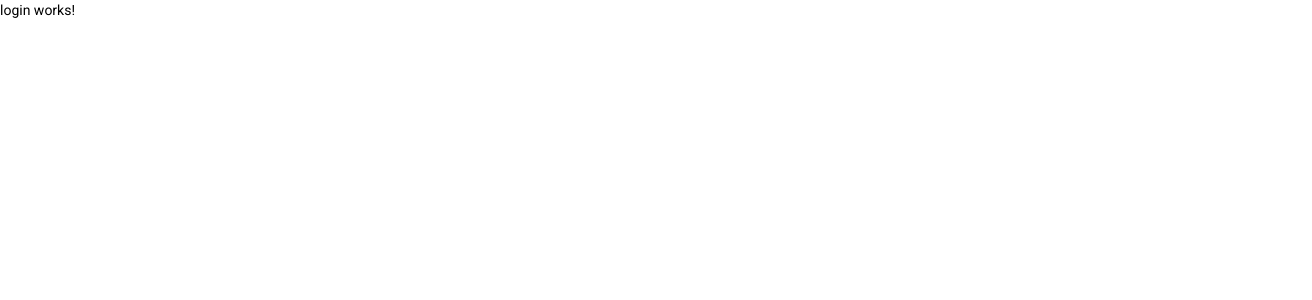
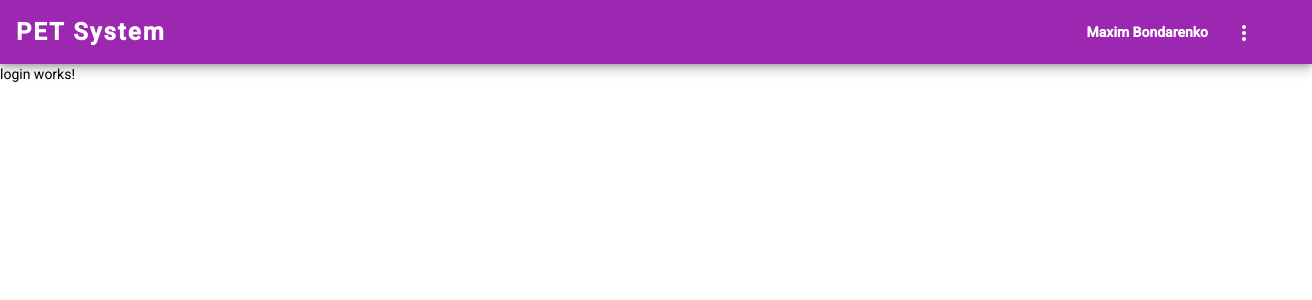
Before and after one commit to Maximbndrnk/prepaid-expence-tracking-system-rbc, an Angular app in the folder pets-front/: page /login in a window 1280 px wide. Shown: the top 300 px of the page, 1312 px wide, since content can reach past the window. Built offline with nearby package versions, Linux system fonts and the light colour scheme.

Commit message:
add header

```diff
--- a/pets-front/src/app/app-routing.module.ts
+++ b/pets-front/src/app/app-routing.module.ts
@@ -1,6 +1,6 @@
 import { NgModule } from '@angular/core';
 import { RouterModule, Routes } from '@angular/router';
-import { PageNotFoundComponent } from './page-not-found.component';
+import { PageNotFoundComponent } from '../shared/components/page-not-found.component';
 
 const routes: Routes = [
   {
--- a/pets-front/src/app/app.component.html
+++ b/pets-front/src/app/app.component.html
@@ -1 +1,2 @@
+<app-header></app-header>
 <router-outlet></router-outlet>
--- a/pets-front/src/app/app.module.ts
+++ b/pets-front/src/app/app.module.ts
@@ -4,17 +4,17 @@ import { BrowserModule } from '@angular/platform-browser';
 import { AppRoutingModule } from './app-routing.module';
 import { AppComponent } from './app.component';
 import { BrowserAnimationsModule } from '@angular/platform-browser/animations';
-import { PageNotFoundComponent } from './page-not-found.component';
+import { SharedModule } from '../shared/shared.module';
 
 @NgModule({
   declarations: [
     AppComponent,
-    PageNotFoundComponent
   ],
   imports: [
     BrowserModule,
     AppRoutingModule,
-    BrowserAnimationsModule
+    BrowserAnimationsModule,
+    SharedModule,
   ],
   providers: [],
   bootstrap: [AppComponent]
--- /dev/null
+++ b/pets-front/src/assets/scss/variables.scss
@@ -0,0 +1,5 @@
+$header-height: 56px;
+$page-side-padding: 16px;
+$default-margin: 16px;
+
+$header-background-color: #9c27b0;
--- a/pets-front/src/index.html
+++ b/pets-front/src/index.html
@@ -2,7 +2,7 @@
 <html lang="en">
 <head>
   <meta charset="utf-8">
-  <title>PetsFront</title>
+  <title>Pet System</title>
   <base href="/">
   <meta name="viewport" content="width=device-width, initial-scale=1">
   <link rel="icon" type="image/x-icon" href="favicon.ico">
--- /dev/null
+++ b/pets-front/src/shared/components/header/header.component.html
@@ -0,0 +1,16 @@
+<div class="w-full header-wrapper flex-between-center">
+  <div class="logo">PET  System</div>
+
+  <div class="user-header-container">
+    <span class="header-name m-r-16">Maxim Bondarenko</span>
+    <button mat-icon-button [matMenuTriggerFor]="menu">
+      <mat-icon>more_vert</mat-icon>
+    </button>
+    <mat-menu #menu="matMenu">
+      <button mat-menu-item>
+        <mat-icon>logout</mat-icon>
+        <span>Logout</span>
+      </button>
+    </mat-menu>
+  </div>
+</div>
--- /dev/null
+++ b/pets-front/src/shared/components/header/header.component.scss
@@ -0,0 +1,24 @@
+@import "src/assets/scss/variables";
+
+.header-wrapper {
+  height: $header-height;
+  display: flex;
+  padding: 4px 16px;
+  background-color: $header-background-color;
+  box-shadow: 0 3px 5px -1px #0003, 0 6px 10px #00000024, 0 1px 18px #0000001f;
+  color: white;
+}
+
+.user-header-container {
+  margin: 0 32px 0 0;
+  .header-name {
+    font-weight: bold;
+    margin: 0 $default-margin 0 0;
+  }
+}
+
+.logo {
+  font-size: 24px;
+  font-weight: bold;
+  letter-spacing: 2px;
+}
--- /dev/null
+++ b/pets-front/src/shared/components/header/header.component.ts
@@ -0,0 +1,15 @@
+import { Component, OnInit } from '@angular/core';
+
+@Component({
+  selector: 'app-header',
+  templateUrl: './header.component.html',
+  styleUrls: ['./header.component.scss']
+})
+export class HeaderComponent implements OnInit {
+
+  constructor() { }
+
+  ngOnInit(): void {
+  }
+
+}
--- a/pets-front/src/styles.scss
+++ b/pets-front/src/styles.scss
@@ -1,4 +1,37 @@
 /* You can add global styles to this file, and also import other style files */
 
-html, body { height: 100%; }
-body { margin: 0; font-family: Roboto, "Helvetica Neue", sans-serif; }
+html, body {
+  height: 100%;
+}
+
+body {
+  margin: 0;
+  font-family: Roboto, "Helvetica Neue", sans-serif;
+}
+
+
+.w-full {
+  width: 100%;
+}
+
+.flex-between-center {
+  display: flex;
+  justify-content: space-between;
+  align-items: center;
+}
+
+.m-r-16 {
+  margin-right: 16px;
+}
+
+.m-l-16 {
+  margin-left: 16px;
+}
+
+.m-t-16 {
+  margin-top: 16px;
+}
+
+.m-r-16 {
+  margin-bottom: 16px;
+}
```
Also changed, not shown: pets-front/src/shared/shared.module.ts (+14 -2 lines), pets-front/src/shared/components/page-not-found.component.ts (renamed from pets-front/src/app/page-not-found.component.ts).
